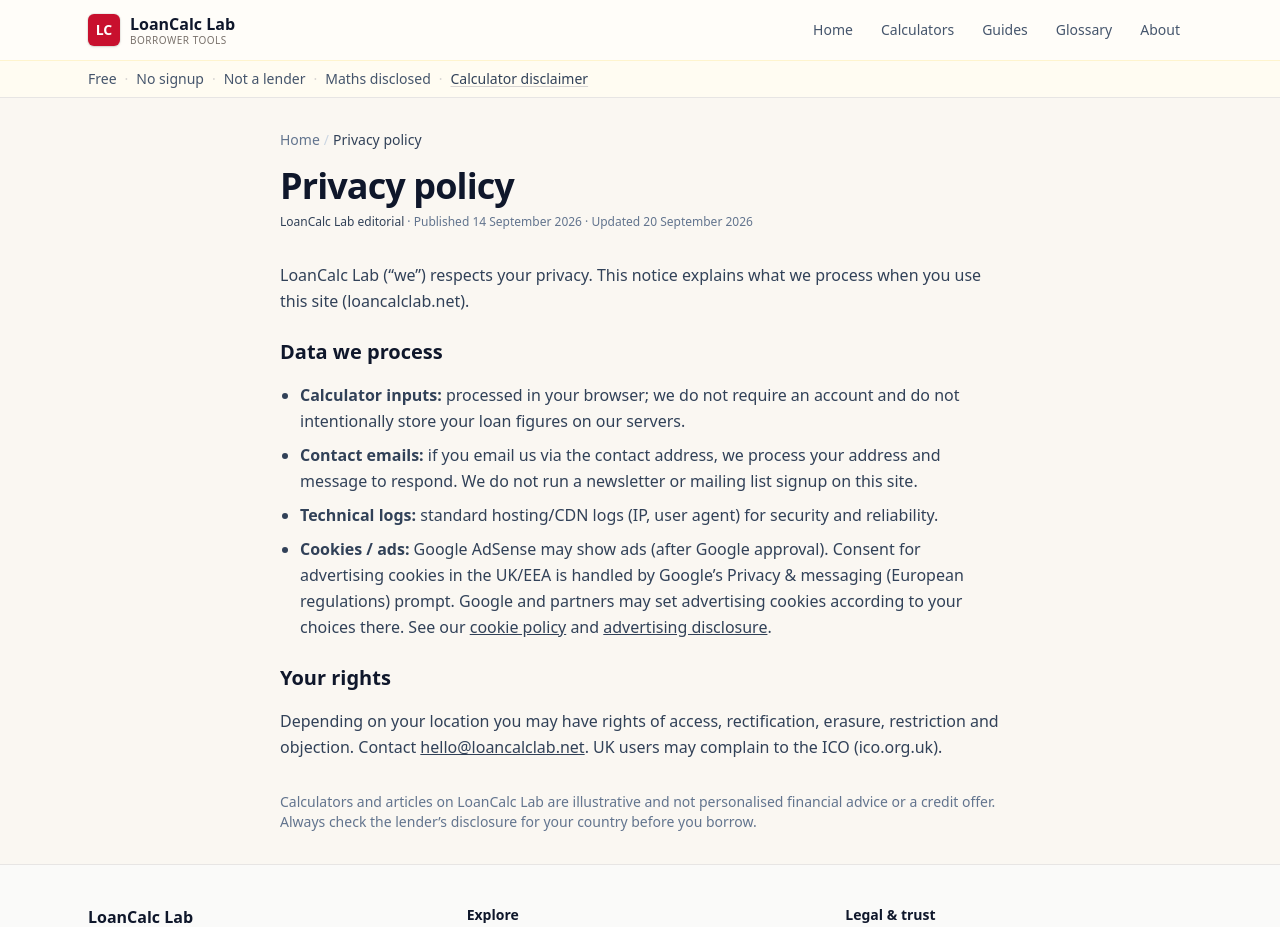
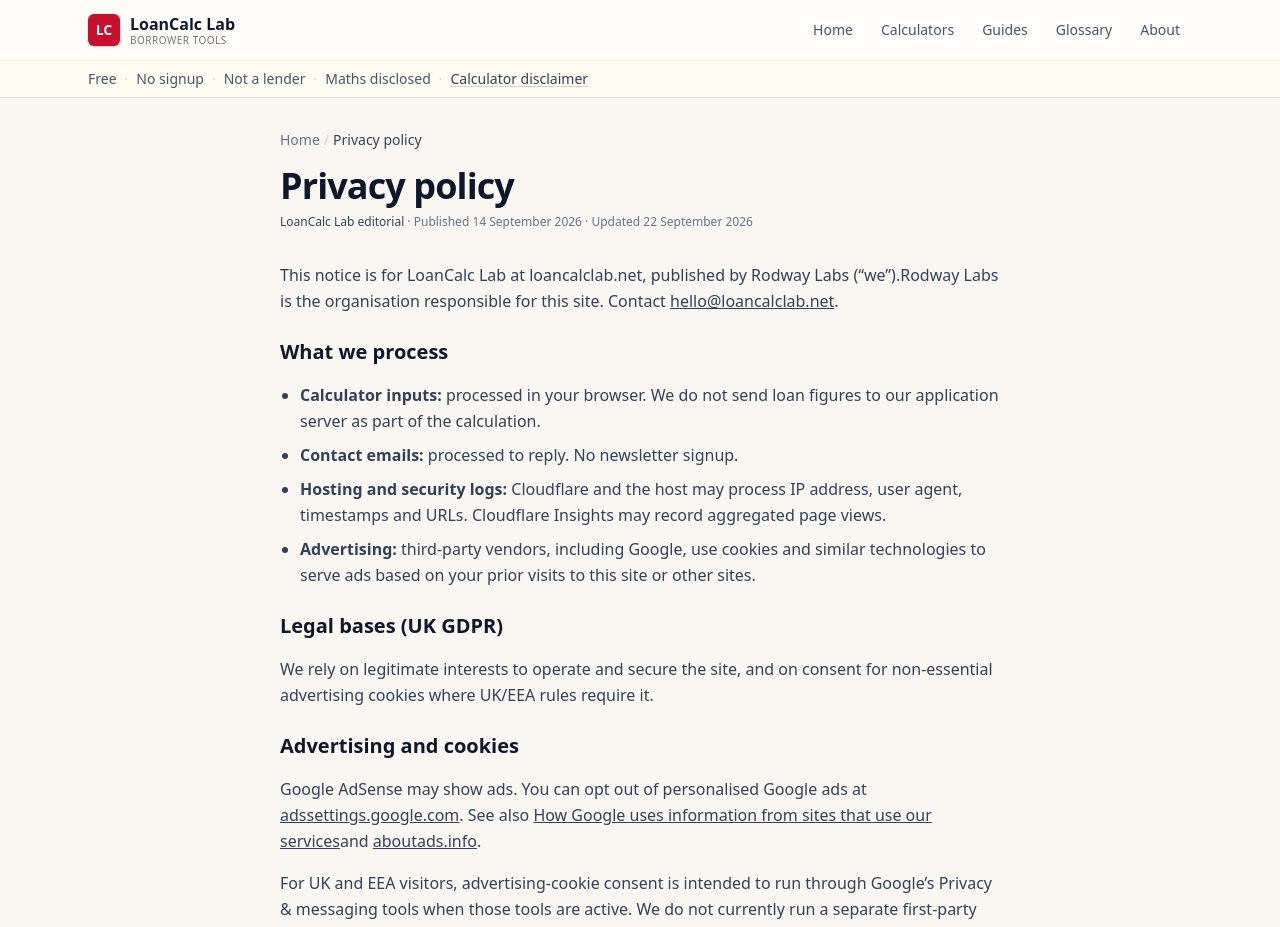
Before and after one commit to Roderz-89/loancalc-lab, a Next.js app: page /privacy in a window 1280 px wide. Shown: the top 927 px of the page. Built offline with nearby package versions, Linux system fonts and the light colour scheme.

Commit message:
AdSense readiness: privacy policy names vendors, opt-outs and UK GDPR

```diff
--- a/src/app/privacy/page.tsx
+++ b/src/app/privacy/page.tsx
@@ -3,8 +3,8 @@ import { ArticleLayout } from "@/components/content/ArticleLayout";
 import { SITE } from "@/content/site";
 
 export const metadata: Metadata = {
-  title: 'Privacy policy',
-  description: 'Privacy policy for LoanCalc Lab — data, cookies and your rights.',
+  title: "Privacy policy",
+  description: "Privacy policy for LoanCalc Lab — data, cookies, advertising and your rights.",
   alternates: { canonical: `${SITE.url}/privacy` },
   robots: { index: true, follow: true },
 };
@@ -12,58 +12,46 @@ export const metadata: Metadata = {
 export default function Page() {
   return (
     <ArticleLayout
-      title='Privacy policy'
-      crumbs={[
-        { label: "Home", href: "/" },
-        { label: 'Privacy policy' },
-      ]}
+      title="Privacy policy"
+      crumbs={[{ label: "Home", href: "/" }, { label: "Privacy policy" }]}
       published="2026-09-14"
-      updated="2026-09-20"
+      updated="2026-09-22"
       showAd={false}
     >
-
       <p>
-        LoanCalc Lab (“we”) respects your privacy. This notice explains what we process when you
-        use this site ({SITE.domain}).
+        This notice is for LoanCalc Lab at {SITE.domain}, published by {SITE.brand.name} (“we”).
+        {SITE.brand.name} is the organisation responsible for this site. Contact{" "}
+        <a href={`mailto:${SITE.contactEmail}`} className="underline">{SITE.contactEmail}</a>.
       </p>
-      <h2 className="text-xl font-semibold text-slate-900 pt-2">Data we process</h2>
+      <h2 className="text-xl font-semibold text-slate-900 pt-2">What we process</h2>
       <ul className="list-disc space-y-2 pl-5">
-        <li>
-          <strong>Calculator inputs:</strong> processed in your browser; we do not require an
-          account and do not intentionally store your loan figures on our servers.
-        </li>
-        <li>
-          <strong>Contact emails:</strong> if you email us via the contact address, we process
-          your address and message to respond. We do not run a newsletter or mailing list signup
-          on this site.
-        </li>
-        <li>
-          <strong>Technical logs:</strong> standard hosting/CDN logs (IP, user agent) for security
-          and reliability.
-        </li>
-                <li>
-          <strong>Cookies / ads:</strong> Google AdSense may show ads (after Google approval).
-          Consent for advertising cookies in the UK/EEA is handled by Google’s Privacy &amp;
-          messaging (European regulations) prompt. Google and partners may set advertising
-          cookies according to your choices there. See our{" "}
-          <a href="/cookie-policy" className="underline">
-            cookie policy
-          </a>{" "}
-          and{" "}
-          <a href="/advertising-disclosure" className="underline">
-            advertising disclosure
-          </a>
-          .
-        </li>
+        <li><strong>Calculator inputs:</strong> processed in your browser. We do not send loan figures to our application server as part of the calculation.</li>
+        <li><strong>Contact emails:</strong> processed to reply. No newsletter signup.</li>
+        <li><strong>Hosting and security logs:</strong> Cloudflare and the host may process IP address, user agent, timestamps and URLs. Cloudflare Insights may record aggregated page views.</li>
+        <li><strong>Advertising:</strong> third-party vendors, including Google, use cookies and similar technologies to serve ads based on your prior visits to this site or other sites.</li>
       </ul>
+      <h2 className="text-xl font-semibold text-slate-900 pt-2">Legal bases (UK GDPR)</h2>
+      <p>
+        We rely on legitimate interests to operate and secure the site, and on consent for
+        non-essential advertising cookies where UK/EEA rules require it.
+      </p>
+      <h2 className="text-xl font-semibold text-slate-900 pt-2">Advertising and cookies</h2>
+      <p>
+        Google AdSense may show ads. You can opt out of personalised Google ads at{" "}
+        <a className="underline" href="https://adssettings.google.com" rel="noopener noreferrer">adssettings.google.com</a>.
+        See also{" "}
+        <a className="underline" href="https://www.google.com/policies/privacy/partners/" rel="noopener noreferrer">How Google uses information from sites that use our services</a>
+        and <a className="underline" href="https://www.aboutads.info" rel="noopener noreferrer">aboutads.info</a>.
+      </p>
+      <p>
+        For UK and EEA visitors, advertising-cookie consent is intended to run through Google’s
+        Privacy & messaging tools when those tools are active. We do not currently run a separate first-party cookie banner.
+      </p>
       <h2 className="text-xl font-semibold text-slate-900 pt-2">Your rights</h2>
       <p>
-        Depending on your location you may have rights of access, rectification, erasure,
-        restriction and objection. Contact{" "}
-        <a href={`mailto:${SITE.contactEmail}`} className="underline">{SITE.contactEmail}</a>.
-        UK users may complain to the ICO (ico.org.uk).
+        Under UK GDPR you may have rights of access, rectification, erasure, restriction and
+        objection, and a right to complain to the ICO (ico.org.uk). Email {SITE.contactEmail}.
       </p>
-
     </ArticleLayout>
   );
 }
```
